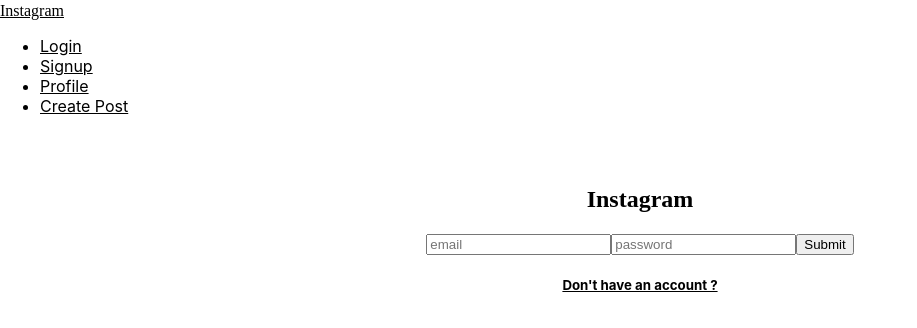
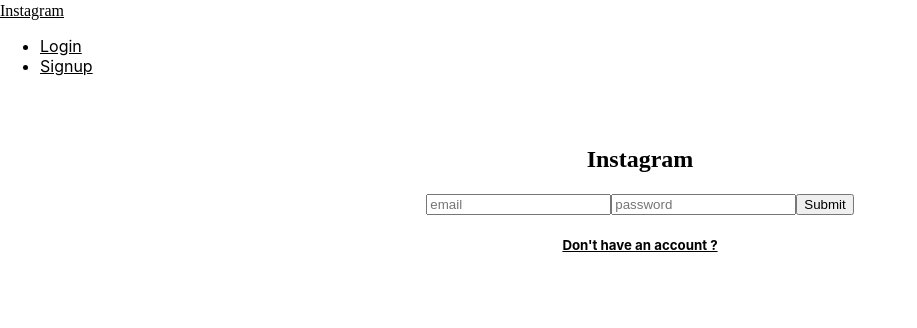
Before and after one commit to overaction/instagram_mern, a React (Create React App) app in the folder client/: page /signin in a window 1280 px wide. Shown: the top 328 px of the page, without its empty margins (0-917 px from the left). Built offline with nearby package versions, Linux system fonts and the light colour scheme; the HTML template or start-up script is replaced by a standard one; a web font is replaced by a local one.

Commit message:
Frontend - 9. Change Navbar Links on Signin

```diff
--- a/client/src/App.js
+++ b/client/src/App.js
@@ -16,6 +16,9 @@
   const history = useHistory();
   const {state,dispatch} = useContext(userContext);
   // 만약 로그인 정보가 남아있다면 홈페이지로 이동 / 아니라면 로그인 페이지로 이동
+  // 만약 localhost:3000/profile 처럼 홈페이지에 주소를 입력해도 useEffect에 의해 아래 logic이 먼저 실행되기 때문에 '/'로 이동한다
+  // 그러나 이것은 refresh 될 때만 적용되고, Link에 의해 refreshing 되지 않도록 되어있기 때문에 완벽하진 않다
+  // 그래서 Navbar의 Link에 조건을 달아주었다
   useEffect(() => {
     const user = JSON.parse(localStorage.getItem("svuser"));
     if(user) {
--- a/client/src/components/Navbar.js
+++ b/client/src/components/Navbar.js
@@ -1,25 +1,40 @@
-import React from 'react'
+import React, { useContext } from 'react'
 import {Link} from 'react-router-dom'
+import { userContext } from '../App';
+
 const Navbar = () => {
+    const {state, dispatch} = useContext(userContext);
+    const renderList = () => {
+        // 만약 state (svuser) 가 있다면 profile과 create만 보여지고 아니라면 그 반대이다
+        if(state) {
+            return [
+                <li>
+                    <Link to="/profile">Profile</Link>
+                </li>,
+                <li>
+                    <Link to="/create">Create Post</Link>
+                </li>,
+            ];
+        }
+        else {
+            return [
+                <li>
+                    <Link to="/signin">Login</Link>
+                </li>,
+                <li>
+                    <Link to="/signup">Signup</Link>
+                </li>,
+            ];
+        }
+    }
     return (
         <nav>
             <div className="nav-wrapper white">
-                <Link to="/" className="brand-logo left">
+                <Link to={state ? "/" : "/signin"} className="brand-logo left">
                     Instagram
                 </Link>
                 <ul id="nav-mobile" className="right">
-                    <li>
-                        <Link to="/signin">Login</Link>
-                    </li>
-                    <li>
-                        <Link to="/signup">Signup</Link>
-                    </li>
-                    <li>
-                        <Link to="/profile">Profile</Link>
-                    </li>
-                    <li>
-                        <Link to="/create">Create Post</Link>
-                    </li>
+                    {renderList()}
                 </ul>
             </div>
         </nav>
```
Also changed, not shown: 1 other file (tests, documents, lock files or other folders).
